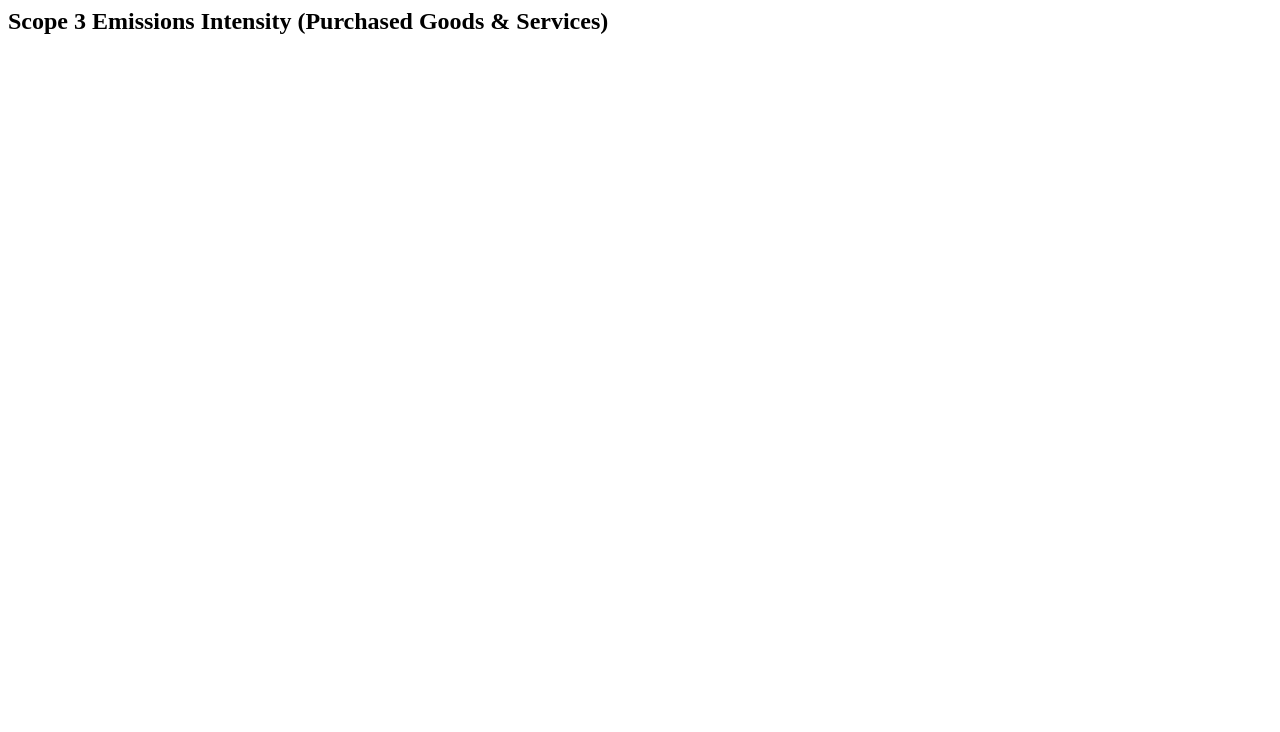
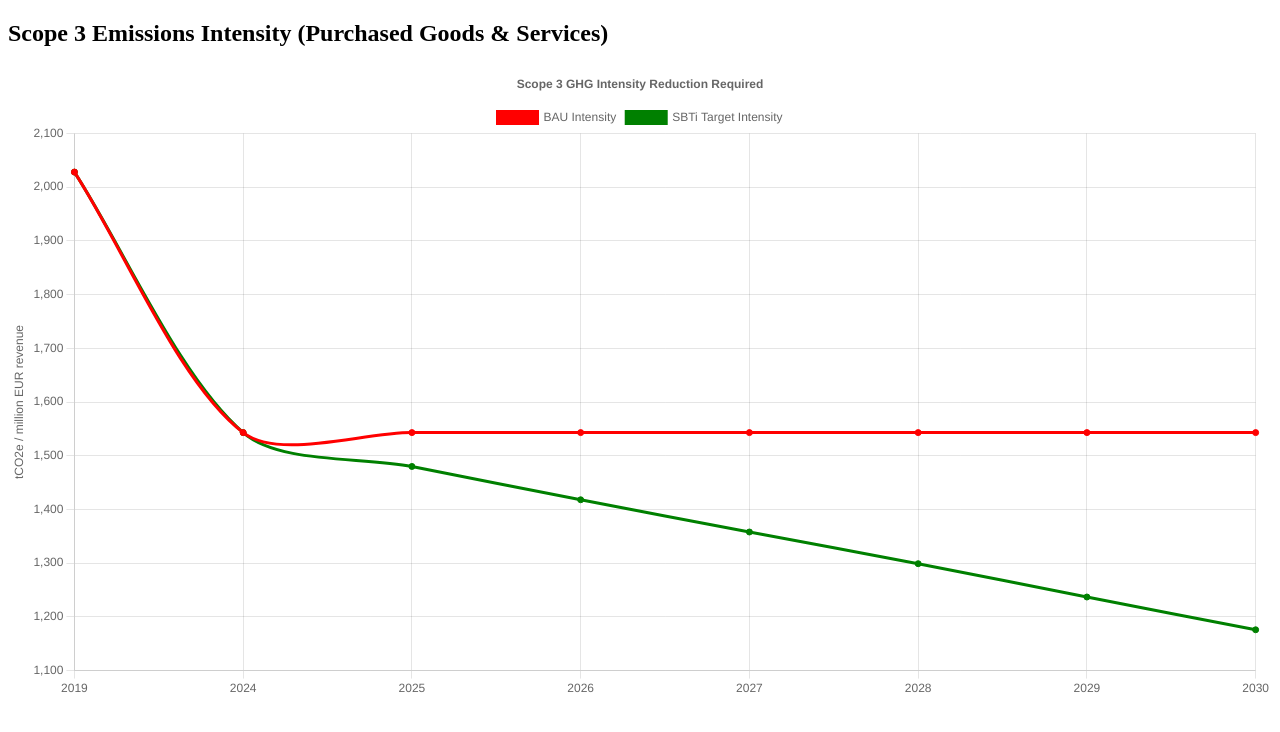
Before and after one commit to Yacineulb/Umicore-carbon-chart2, a plain HTML site: page index.html in a window 1280 px wide. Drawn offline with nearby package versions, Linux system fonts and the light colour scheme.

Commit message:
Refactor chart configuration and update colors

```diff
--- a/index.html
+++ b/index.html
@@ -1,54 +1,68 @@
+<!DOCTYPE html>
+<html>
+<head>
+<title>Scope 3 Emissions</title>
+<script src="https://cdn.jsdelivr.net/npm/chart.js"></script>
+</head>
+
+<body>
+
 <h2>Scope 3 Emissions Intensity (Purchased Goods & Services)</h2>
 
-<canvas id="scope3Chart"></canvas>
+<canvas id="scope3Chart" width="800" height="400"></canvas>
 
 <script>
 
-const scope3Data = {
-  labels: ['2019','2024','2025','2026','2027','2028','2029','2030'],
+const labels = ['2019','2024','2025','2026','2027','2028','2029','2030'];
+
+const data = {
+  labels: labels,
   datasets: [
     {
       label: 'BAU Intensity',
       data: [2028,1543,1543,1543,1543,1543,1543,1543],
-      borderColor: '#E74C3C',
-      backgroundColor: '#E74C3C',
+      borderColor: 'red',
+      backgroundColor: 'red',
+      fill: false,
       tension: 0.3
     },
     {
       label: 'SBTi Target Intensity',
       data: [2028,1543,1480,1418,1358,1299,1237,1176],
-      borderColor: '#2ECC71',
-      backgroundColor: '#2ECC71',
+      borderColor: 'green',
+      backgroundColor: 'green',
+      fill: false,
       tension: 0.3
     }
   ]
 };
 
-const scope3Config = {
+const config = {
   type: 'line',
-  data: scope3Data,
+  data: data,
   options: {
+    responsive: true,
     plugins: {
       title: {
         display: true,
-        text: 'Scope 3 GHG Intensity Reduction Required (Purchased Goods & Services)'
+        text: 'Scope 3 GHG Intensity Reduction Required'
       }
     },
-    responsive: true,
     scales: {
       y: {
         title: {
           display: true,
-          text: 'tCO₂e / million EUR revenue'
+          text: 'tCO2e / million EUR revenue'
         }
       }
     }
   }
 };
 
-new Chart(
-  document.getElementById('scope3Chart'),
-  scope3Config
-);
+const ctx = document.getElementById('scope3Chart').getContext('2d');
+new Chart(ctx, config);
 
 </script>
+
+</body>
+</html>
```
